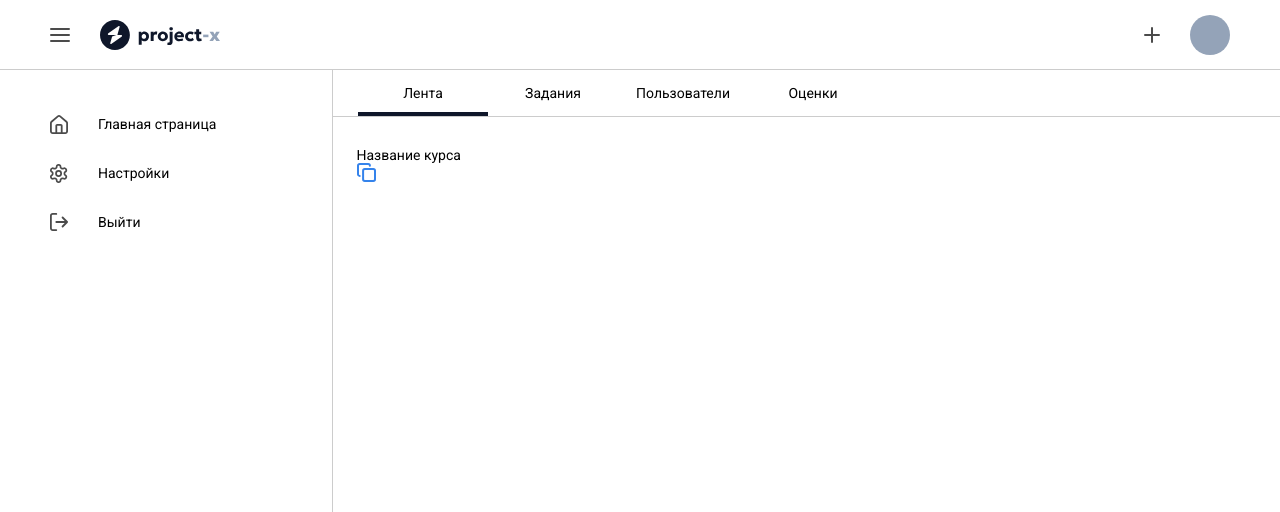
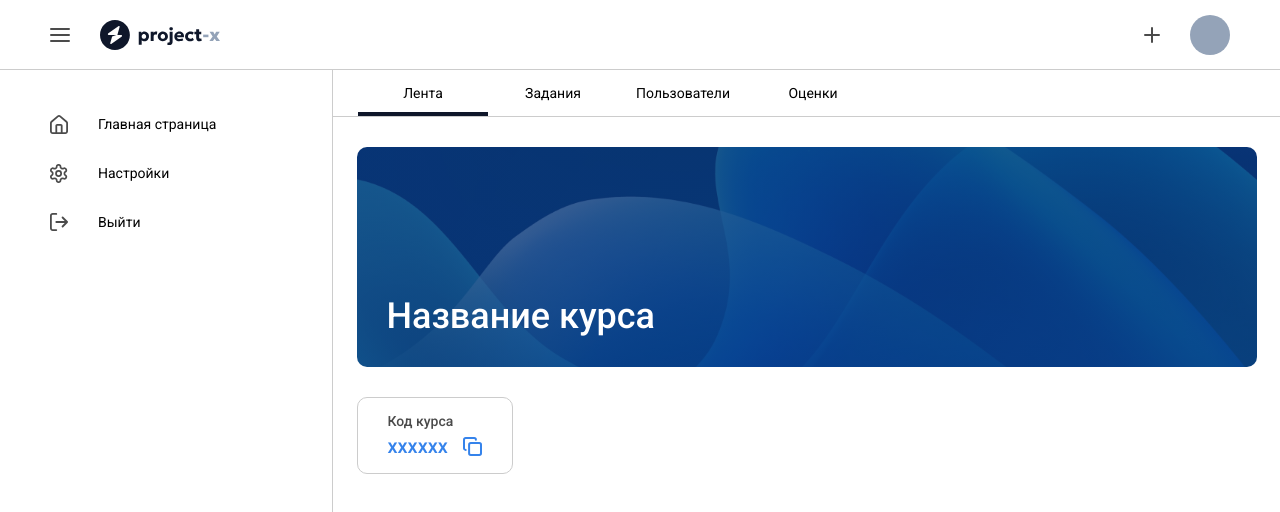
Before and after one commit to Danisssssss/project-x, a Next.js app: page /course/feed in a window 1280 px wide. Shown: the top 512 px of the page. Built offline with nearby package versions, Linux system fonts and the light colour scheme.

Commit message:
Исправил баги и верстка лента курса

```diff
--- a/components/shared/course_feed.module.css
+++ b/components/shared/course_feed.module.css
@@ -1,4 +1,53 @@
 .wrapper {
     margin: 30px auto 100px;
-    width: 900px;
+    width: 100%;
+    max-width: 900px;
 }
+
+.banner {
+    width: 100%;
+    height: 220px;
+    background-image: linear-gradient(rgba(9, 57, 124, 0.8), rgba(9, 57, 124, 0.8)), url("/assets/images/card_background.png");
+    background-size: cover;
+    background-position: center;
+    background-repeat: no-repeat;
+    border-radius: 10px;
+    display: flex;
+    align-items: flex-end;
+    margin-bottom: 30px;
+}
+
+.title {
+    color: var(--color-white);
+    font-size: 36px;
+    font-weight: 500;
+    margin-bottom: 30px;
+    margin-left: 30px;
+}
+
+.copy_block {
+    padding: 15px 30px;
+    display: inline-block;
+    border: 1px solid var(--color-chinese-silver);
+    border-radius: 10px;
+}
+
+.code_title {
+    font-size: 14px;
+    font-weight: 500;
+    color: var(--color-quartz);
+    margin-bottom: 5px;
+}
+
+.code_element {
+    display: flex;
+    align-items: center;
+    cursor: pointer;
+}
+
+.code {
+    font-size: 20px;
+    color: var(--color-bleu-de-france);
+    margin-right: 15px;
+    font-weight: 500;
+}
--- a/components/shared/course_feed.tsx
+++ b/components/shared/course_feed.tsx
@@ -8,10 +8,12 @@ const Course_feed = () => {
             <div className={styles.banner}>
                 <div className={styles.title}>Название курса</div>
             </div>
-            <div className={styles.copy}>
-                <div className={styles.code_title}></div>
-                <div className={styles.code}></div>
-                <Image className={styles.btn_copy} src="/assets/images/copy.svg" alt="" width={19} height={19} />
+            <div className={styles.copy_block}>
+                <div className={styles.code_title}>Код курса</div>
+                <div className={styles.code_element}>
+                    <div className={styles.code}>xxxxxx</div>
+                    <Image className={styles.btn_copy} src="/assets/images/copy.svg" alt="" width={19} height={19} />
+                </div>
             </div>
         </div>
     );
--- a/components/shared/course.tsx
+++ b/components/shared/course_header.tsx
@@ -1,15 +1,15 @@
 import React from "react";
-import styles from "./course.module.css";
+import styles from "./course_header.module.css";
 import Link from "next/link";
 
-const Course = () => {
+const Course_header = () => {
     return (
         <div className={styles.header}>
             <div className={styles.header_item}>
-                <Link href="#">Лента</Link>
+                <Link href="/course/feed">Лента</Link>
             </div>
             <div className={styles.header_item}>
-                <Link href="#">Задания</Link>
+                <Link href="/course/task">Задания</Link>
             </div>
             <div className={styles.header_item}>
                 <Link href="#">Пользователи</Link>
@@ -21,4 +21,4 @@ const Course = () => {
     );
 };
 
-export default Course;
+export default Course_header;
--- a/components/ui/course_card.module.css
+++ b/components/ui/course_card.module.css
@@ -11,6 +11,9 @@
 .top {
     height: 90px;
     background-image: linear-gradient(rgba(9, 57, 124, 0.8), rgba(9, 57, 124, 0.8)), url("/assets/images/card_background.png");
+    background-size: cover;
+    background-position: center;
+    background-repeat: no-repeat;
     color: var(--color-white);
     position: relative;
     padding: 0 30px;
--- a/components/ui/course_card.tsx
+++ b/components/ui/course_card.tsx
@@ -11,7 +11,7 @@ const Course_card: React.FC<CourseCardProps> = ({title}) => {
     return (
         <div className={styles.course_card}>
             <div className={styles.top}>
-                <Link href="/course" className={styles.title}>{title}</Link>
+                <Link href="/course/feed" className={styles.title}>{title}</Link>
                 <a href="#" className={styles.more}>
                     <Image src="/assets/images/more.svg" alt="" width={4} height={18}/>
                 </a>
--- a/src/app/course/layout.tsx
+++ b/src/app/course/layout.tsx
@@ -1,9 +1,9 @@
-import Course from "../../../components/shared/course";
+import Course_header from "../../../components/shared/course_header";
 
-export default function Course_Page({children,}: Readonly<{children: React.ReactNode;}>) {
+export default function CourseLayout({children,}: Readonly<{children: React.ReactNode;}>) {
     return (
         <div>
-         <Course/>
+         <Course_header/>
          {children}
         </div>
     );
--- a/src/app/course/page.tsx
+++ b/src/app/course/page.tsx
@@ -1,7 +1,7 @@
 import React from "react";
 import Course_feed from "./feed/page";
 
-export default function Course() {
+export default function Course_page() {
     return (
         <Course_feed/>
     );
```
Also changed, not shown: components/shared/course_task.tsx (added, +9 -0 lines), src/app/course/task/page.tsx (added, +7 -0 lines), components/shared/course_header.module.css (renamed from components/shared/course.module.css), components/shared/course_task.module.css (added), public/assets/images/card_background.png.
